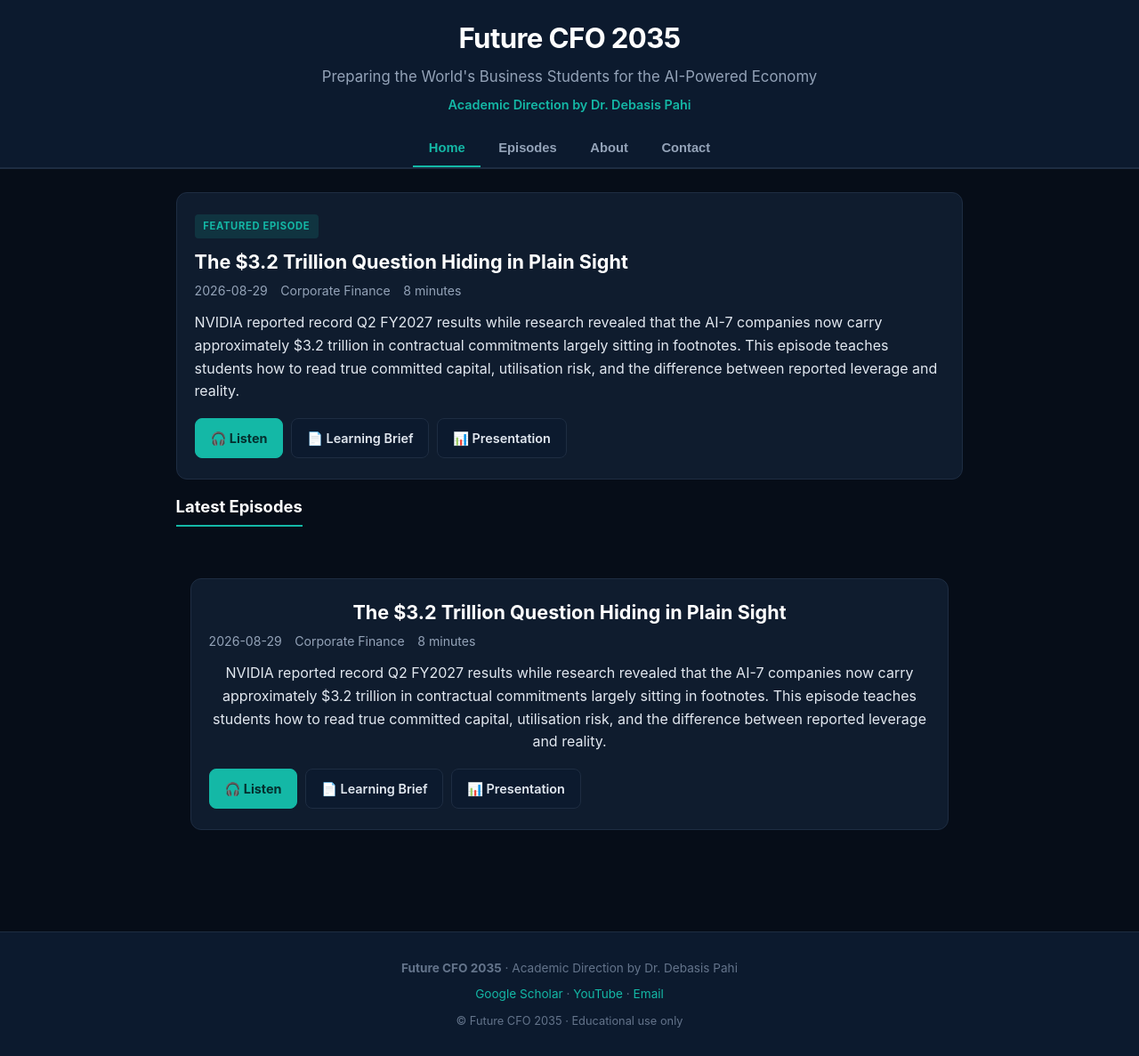
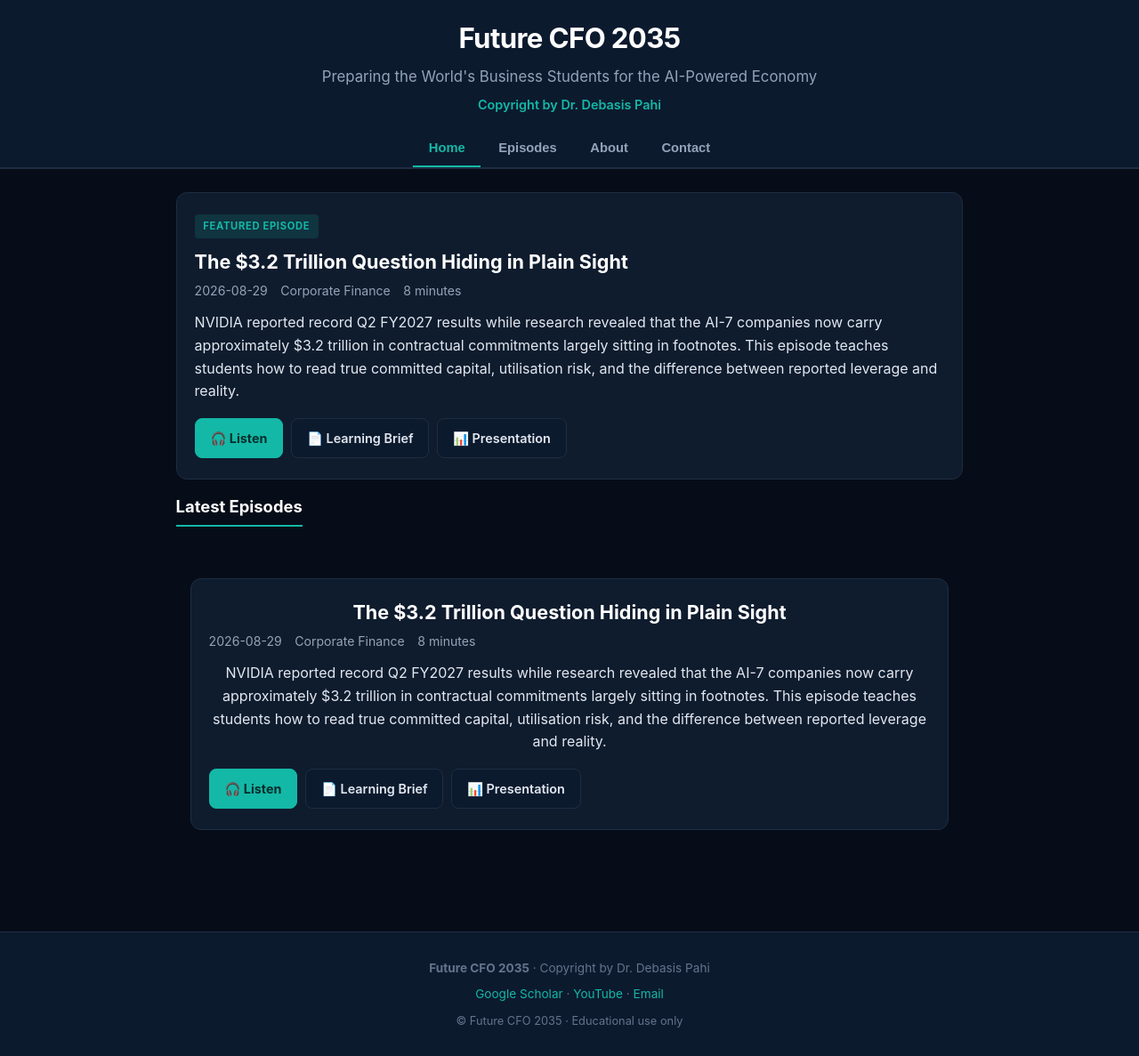
Before and after one commit to viralgyandk-lang/future-cfo-2035, a plain HTML site: page index.html in a window 1280 px wide. Shown: the whole page at 89% size. Drawn offline with Linux system fonts and the light colour scheme.

Commit message:
Update index.html

```diff
--- a/index.html
+++ b/index.html
@@ -4,7 +4,7 @@
   <meta charset="UTF-8" />
   <meta name="viewport" content="width=device-width, initial-scale=1.0, viewport-fit=cover" />
   <title>Future CFO 2035 | Preparing Business Students for the AI-Powered Economy</title>
-  <meta name="description" content="Daily educational episodes for future CFOs, finance and business students. Academic Direction by Dr. Debasis Pahi." />
+  <meta name="description" content="Daily educational episodes for future CFOs, finance and business students. Copyright  by Dr. Debasis Pahi." />
   <meta property="og:title" content="Future CFO 2035" />
   <meta property="og:description" content="Preparing the World's Business Students for the AI-Powered Economy" />
   <meta property="og:type" content="website" />
@@ -248,7 +248,7 @@
     <div class="header-inner">
       <h1>Future CFO 2035</h1>
       <p class="subtitle">Preparing the World's Business Students for the AI-Powered Economy</p>
-      <p class="brand">Academic Direction by Dr. Debasis Pahi</p>
+      <p class="brand">Copyright  by Dr. Debasis Pahi</p>
     </div>
     <nav>
       <button class="active" data-page="home">Home</button>
@@ -286,7 +286,7 @@
         </ul>
         <p><strong>Core Philosophy</strong></p>
         <p>AI generates. DATA informs. FINANCE measures. ACCOUNTING verifies. HUMAN JUDGMENT decides.</p>
-        <p style="margin-top:1.2rem"><strong>Academic Direction</strong><br>
+        <p style="margin-top:1.2rem"><strong>Copyright </strong><br>
         Dr. Debasis Pahi<br>
         Ph.D., IIT Kharagpur<br>
         Research Focus: Corporate Governance · Capital Structure · ESG & Sustainable Finance</p>
@@ -311,7 +311,7 @@
   </div>
 
   <footer>
-    <p><strong>Future CFO 2035</strong> · Academic Direction by Dr. Debasis Pahi</p>
+    <p><strong>Future CFO 2035</strong> · Copyright  by Dr. Debasis Pahi</p>
     <p style="margin-top:0.4rem">
       <a href="https://scholar.google.com/citations?user=XBEHNeUAAAAJ&hl=en&oi=ao" target="_blank">Google Scholar</a> ·
       <a href="https://www.youtube.com/@dpklass1990" target="_blank">YouTube</a> ·
```
